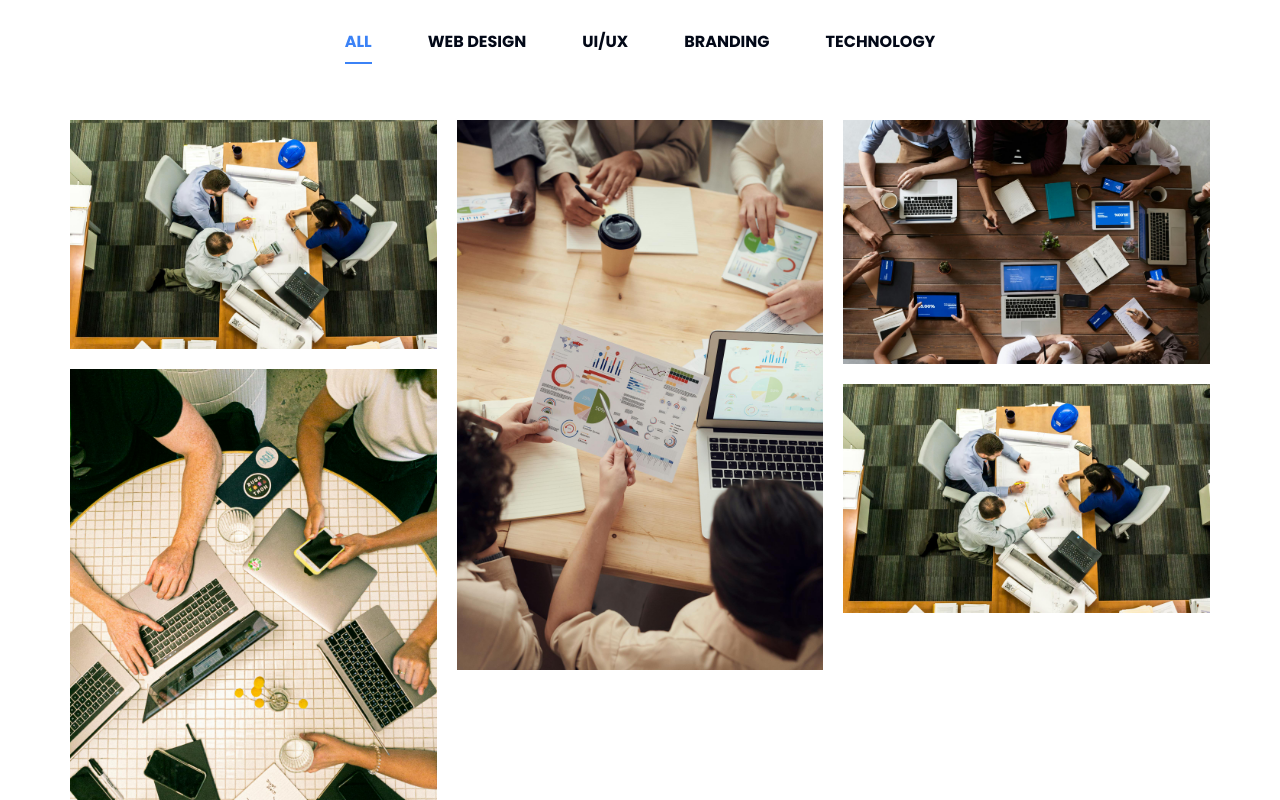
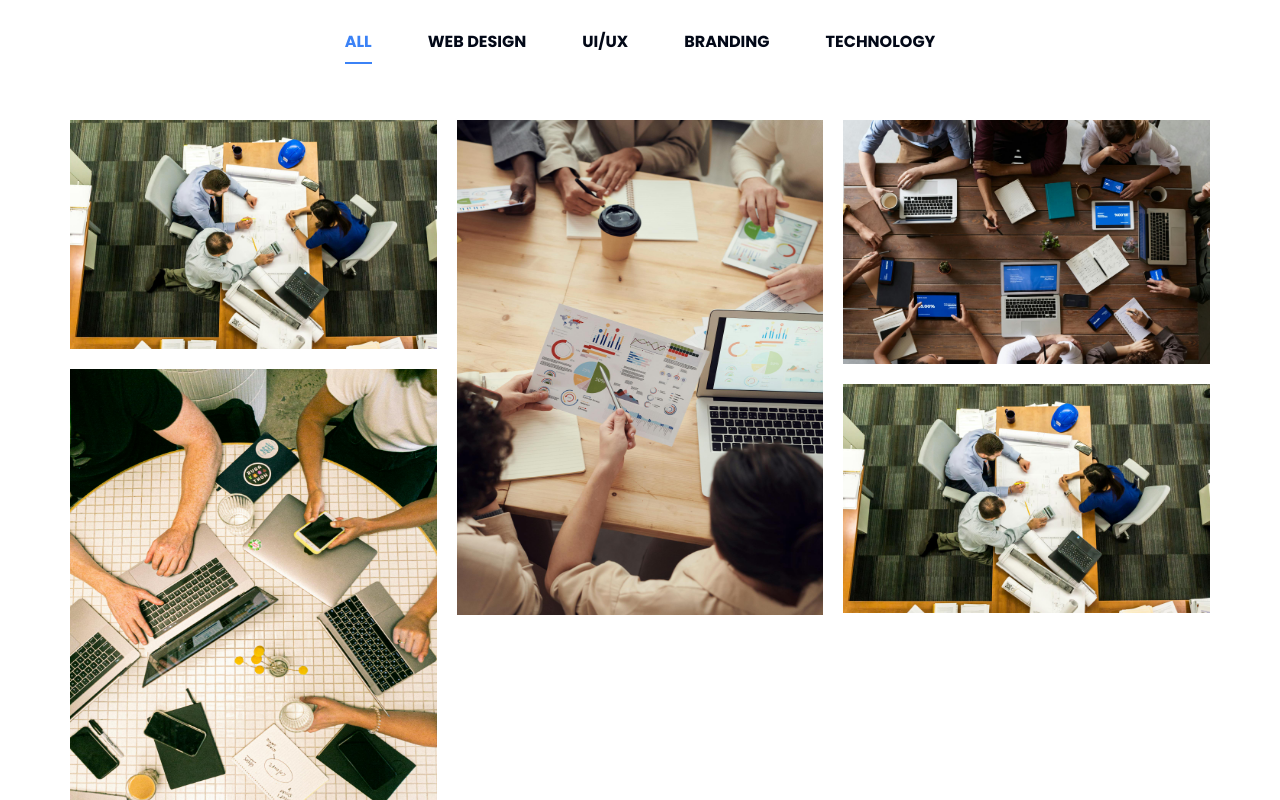
Before and after one commit to 47anjan/techdoit, a Next.js app: page / in a window 1280 px wide. Shown: the part 2900-3700 px from the top of the page. Built offline with nearby package versions, Linux system fonts and the light colour scheme.

Commit message:
update image class for improved height management in portfolio component

```diff
--- a/components/portfolio/Portfolio.jsx
+++ b/components/portfolio/Portfolio.jsx
@@ -62,7 +62,7 @@
                         height={900}
                         alt={project.title}
                         src={project.image}
-                        className="w-full h-auto"
+                        className="w-full h-auto max-h-[495px]"
                       />
                       <div className="absolute inset-0 bg-blue5text-blue-500 bg-opacity-0 group-hover:bg-opacity-70 duration-500 transition-all flex items-end p-4">
                         <div className="bg-white translate-y-2/3 opacity-0 group-hover:opacity-100 group-hover:translate-y-0 duration-500 transition-all will-change-transform p-5 rounded-md w-full flex items-center justify-between gap-2">
```
